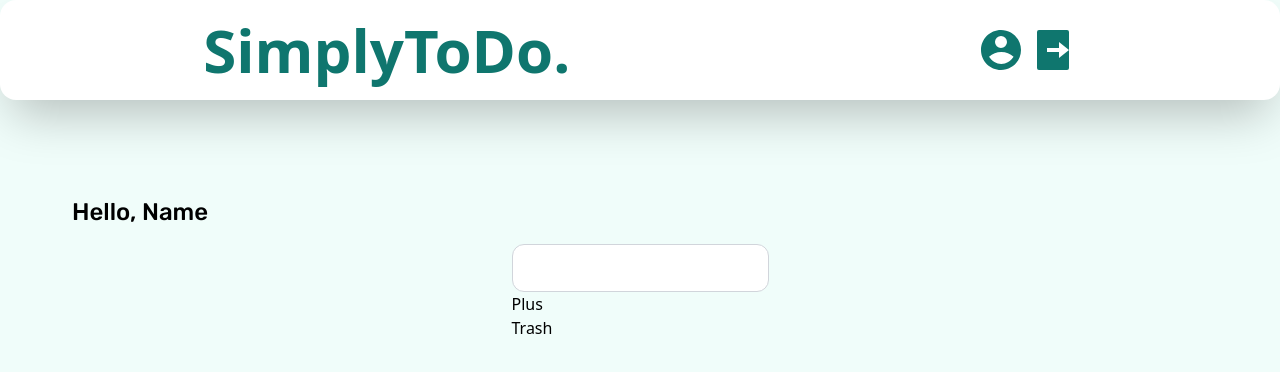
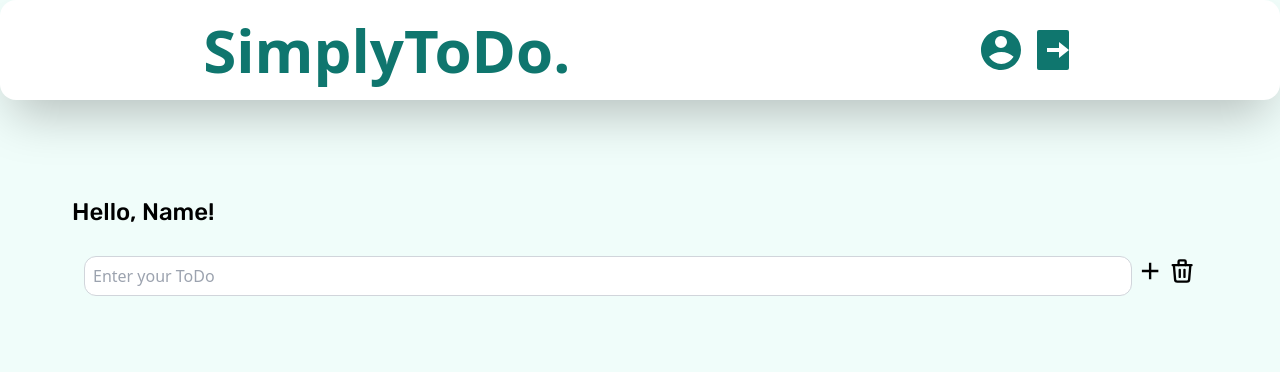
Before and after one commit to mavicmo/simplytodo_client, a React (Create React App) app: page /todo in a window 1280 px wide. Shown: the top 372 px of the page. Built offline with nearby package versions, Linux system fonts and the light colour scheme.

Commit message:
add the enter todo

```diff
--- a/src/pages/home/index.js
+++ b/src/pages/home/index.js
@@ -1,5 +1,10 @@
 import React, { useState } from "react";
-import { RiAccountCircleFill, RiLogoutBoxRFill } from "react-icons/ri";
+import {
+  RiAccountCircleFill,
+  RiLogoutBoxRFill,
+  RiAddFill,
+} from "react-icons/ri";
+import { TbTrash } from "react-icons/tb";
 import { useNavigate } from "react-router-dom";
 import { useForm } from "react-hook-form";
 const HomePage = () => {
@@ -54,24 +59,26 @@ const HomePage = () => {
         <div className="flex flex-col space-y-4 m-6 p-6 md:flex md:flex-col md:m-6 md:p-6 md:items-center md:space-y-4 ">
           {/* name */}
           <div className="text-2xl w-full font-Rubik font-medium">
-            Hello, Name
+            Hello, Name!
           </div>
           {/* input */}
-          <div className="">
+          <div className="p-3 w-full">
             <form
               onSubmit={handleSubmit((data) => {
                 formToDoSubmit(data);
               })}
             >
-              <input
-                type="text"
-                {...register("name", { required: "Enter a ToDo Task." })}
-                className={`w-full h-full p-3 border  border-gray-300 rounded-xl h-50`}
-              />
-              <div>Plus</div>
+              <div className="flex md:flex md:flex-row md:space-x-1">
+                <input
+                  type="text"
+                  {...register("name", { required: "Enter a ToDo Task." })}
+                  className={`w-full h-full p-2 border  border-gray-300 rounded-xl h-50 md:w-full`}
+                  placeholder="Enter your ToDo"
+                />
+                <RiAddFill className="text-3xl" />
+                <TbTrash className="text-3xl" />
+              </div>
             </form>
-
-            <div>Trash</div>
           </div>
         </div>
       </div>
@@ -82,6 +89,3 @@ const HomePage = () => {
 };
 
 export default HomePage;
-
-{
-}
```
